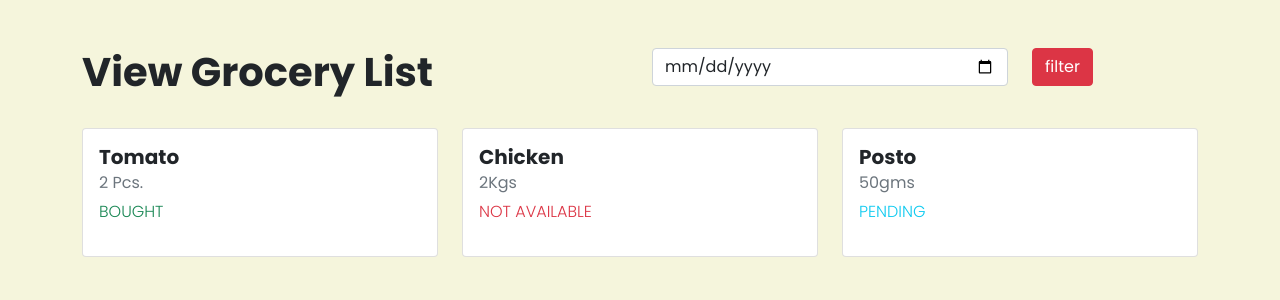
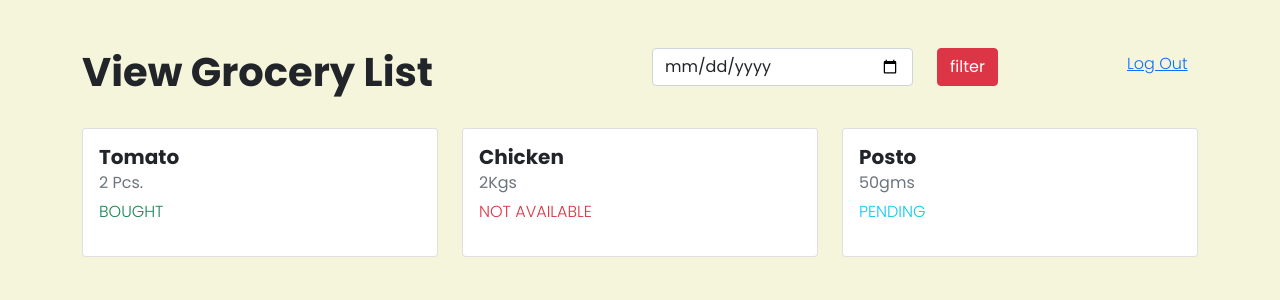
Before and after one commit to gilly7/GroceryBag, a Django app: page / in a window 1280 px wide. Shown: the top 300 px of the page. Run offline with Django 4.2, Linux system fonts and the light colour scheme.

Commit message:
logging Out User

```diff
--- a/GroceryBag/settings.py
+++ b/GroceryBag/settings.py
@@ -126,3 +126,8 @@ STATICFILES_DIRS = [
 # https://docs.djangoproject.com/en/3.2/ref/settings/#default-auto-field
 
 DEFAULT_AUTO_FIELD = 'django.db.models.BigAutoField'
+
+
+# Default primary key field type
+# https://docs.djangoproject.com/en/3.2/ref/settings/#default-auto-field
+LOGIN_URL = '/accounts/signin'
--- a/accounts/urls.py
+++ b/accounts/urls.py
@@ -1,9 +1,9 @@
 from django.urls import path
 
-from accounts.views import signin,signup
+from accounts.views import signin,signout,signup
 
 urlpatterns = [
     path('signup', signup, name='signup'),
     path('signin', signin, name='signin'),
-
+    path('signout', signout, name='signout'),
 ]
--- a/templates/index.html
+++ b/templates/index.html
@@ -10,12 +10,15 @@
       </div>
       <div class="col-lg-6 float-right">
         <div class="row">
-          <div class="col-lg-8">
+          <div class="col-lg-6">
             <!-- Date Filtering-->
             <input type="date" class="form-control" />
           </div>
           <div class="col-lg-4">
             <input type="submit" class="btn btn-danger" value="filter" />
+          </div>
+          <div class="col-lg-2">
+            <p class="mt-1"><a href="{% url 'signout' %}">Log Out</a></p>
           </div>
         </div>
       </div>
```
Also changed, not shown: accounts/views.py (+7 -0 lines).
